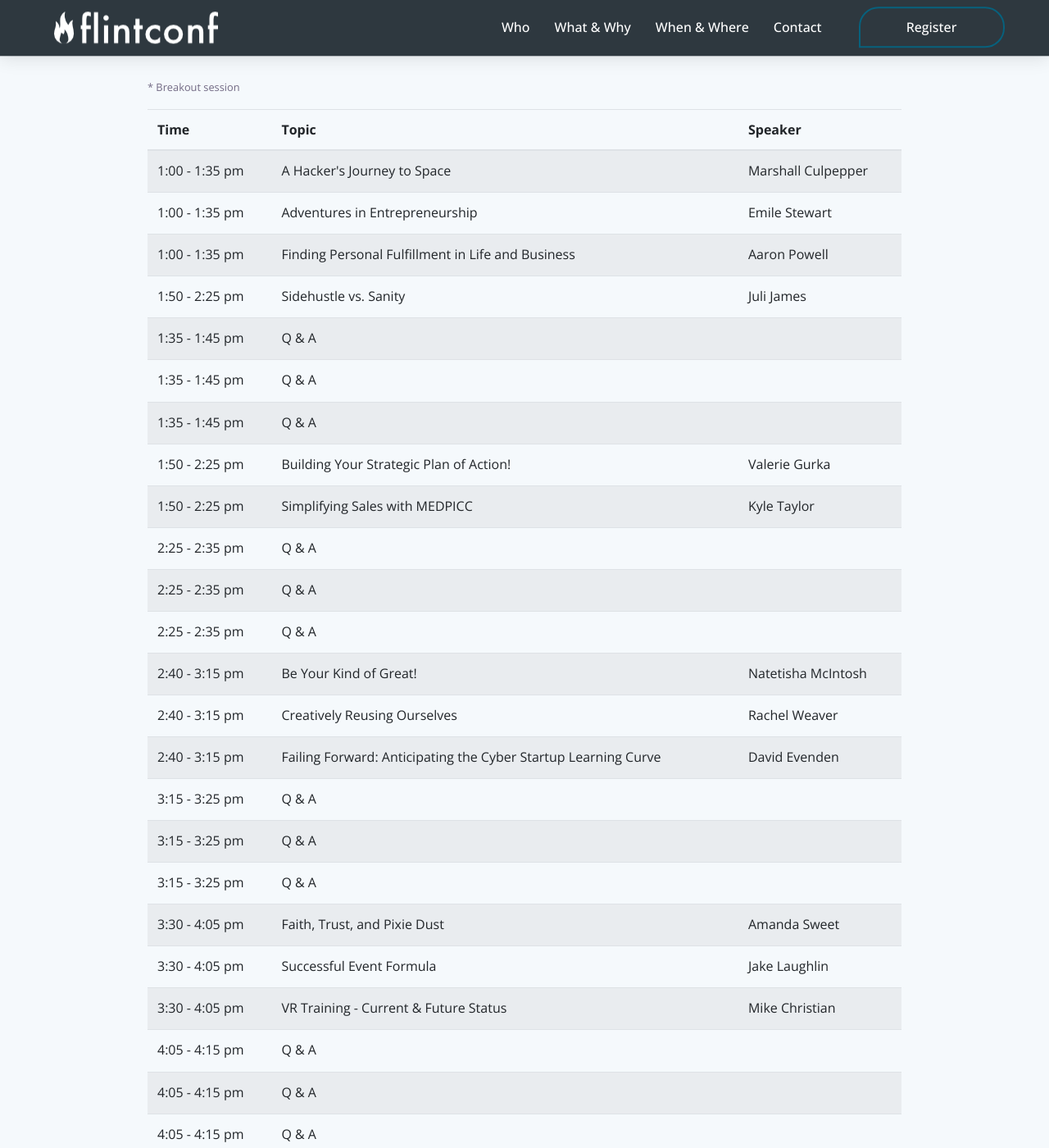
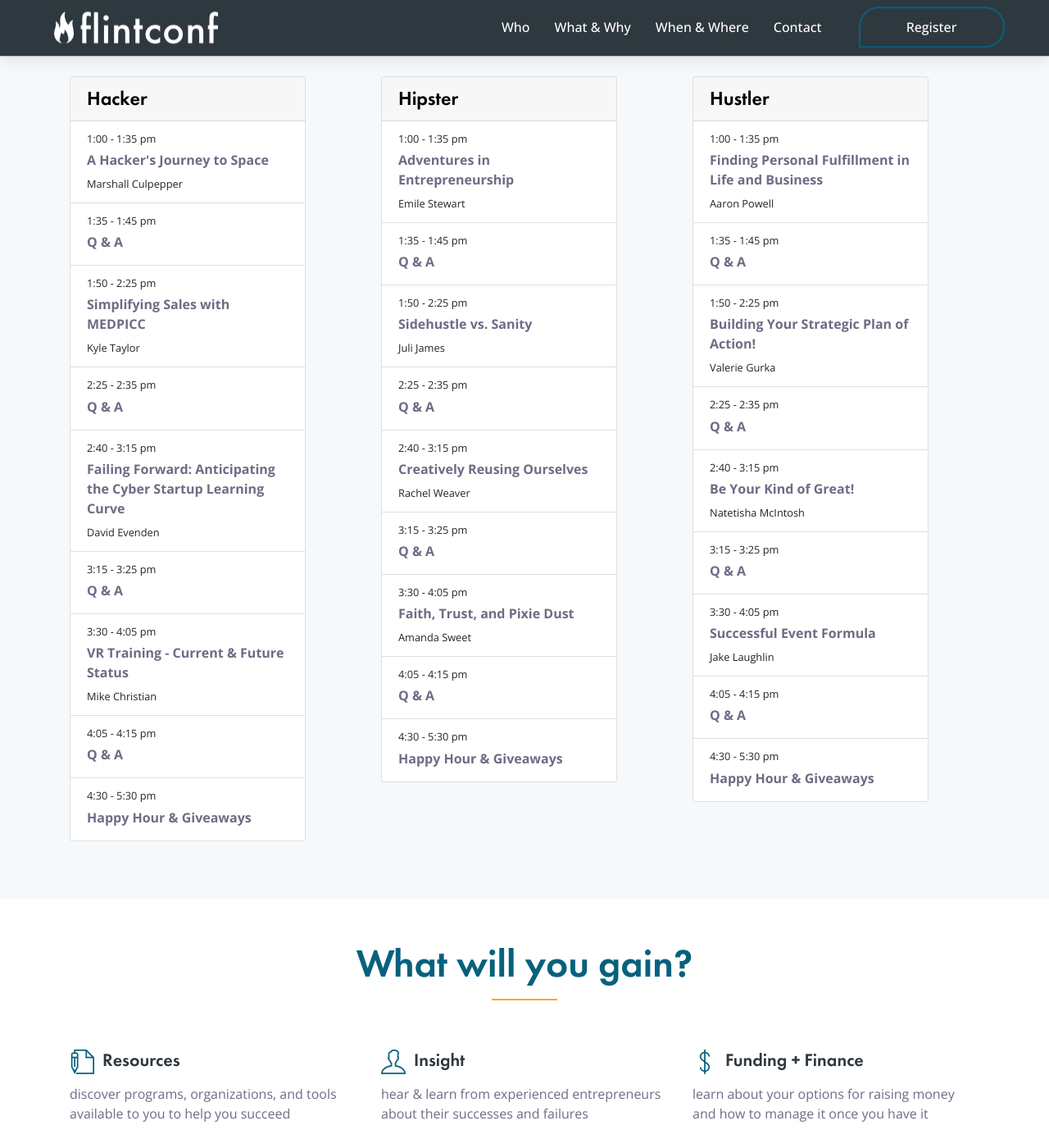
Before and after one commit to techmilldenton/flintconf, a Jekyll site: the page built from index.html, in a window 1280 px wide and 1400 px high, scrolled down 4212 px. Shown: the whole window at 82% size. Built offline with Jekyll 4.4.1, drawn with Linux system fonts in a browser that asks for light colours; nearby versions of some CDN libraries; some of the changed text lies outside the part shown.

Commit message:
update schedule

```diff
--- a/index.html
+++ b/index.html
@@ -191,34 +191,35 @@ layout: home
                         <div class="line-shape"></div>
                     </div>
                 </div>
+            </div>
+            <div class="row">
 
-                <div class="col-md-10 offset-md-1">
-                    {% assign topics = site.topics | where: 'year', site.year | sort: "order" %}
-                    {% assign topic_size = topics | size %}
-                    {% if topic_size >= 1 %}
-                    <table class="table table-striped">
-                      <thead>
-                        <tr>
-                          <th>Time</th><th>Topic</th><th>Speaker</th>
-                        </tr>
-                      </thead>
-                      <tbody>
-                        {% for topic in topics %}
-                            {% assign breakout = "" %}
-                            {% if topic.breakout == true %}
-                                {% assign breakout = "*" %}
-                            {% endif %}
-                            <tr>
-                                <td>{{ topic.time }}</td><td>{{ topic.title }}{{ breakout }}</td><td>{{ topic.speaker }}</td>
-                            </tr>
+                    {% assign cats = site.topics | where: 'year', site.year | sort: "order" | group_by: 'category' %}
+                    {% assign topic_size = cats | size %}
+                    {% if topic_size > 0 %}
+                        {% for cat in cats %}
+                        <div class="col-md-4">
+                        <div class="card" style="width: 18rem;">
+                            <div class="card-header">
+                                <h4 style="margin: 0;">{{ cat.name }}</h4>
+                            </div>
+                            <div class="list-group list-group-flush">
+                            {% for item in cat.items %}
+                                <div class="list-group-item flex-column align-items-start">
+                                    <div class="d-flex w-100 justify-content-between mb-1">
+                                      <small>{{ item.time }}</small>
+                                    </div>
+                                    <p class="mb-1"><strong>{{ item.title }}</strong></p>
+                                    <small>{{ item.speaker }}</small>
+                                </div>
+                            {% endfor %}
+                            </div>
+                    </div>
+                    </div>
                         {% endfor %}
-                      </tbody>
-                      <p><small>* Breakout session</small></p>
-                    </table>
                     {% else %}
                         <h3 class="text-center">Coming soon!</h3>
                     {% endif %}
-                </div>
             </div>
         </div>
     </section>
```
Also changed, not shown: _topics/adventures-in-entrepreneurship.md (+1 -2 lines), _topics/q-a-8.md (+1 -2 lines), _topics/sidehustle-vs-sanity.md (+1 -1 lines).
